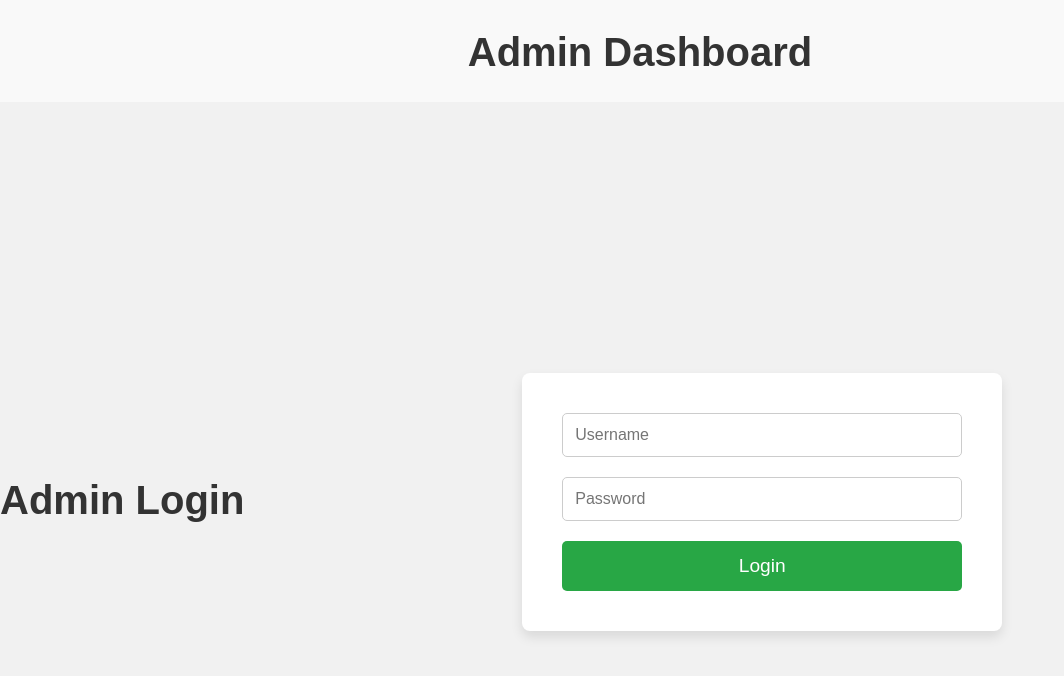
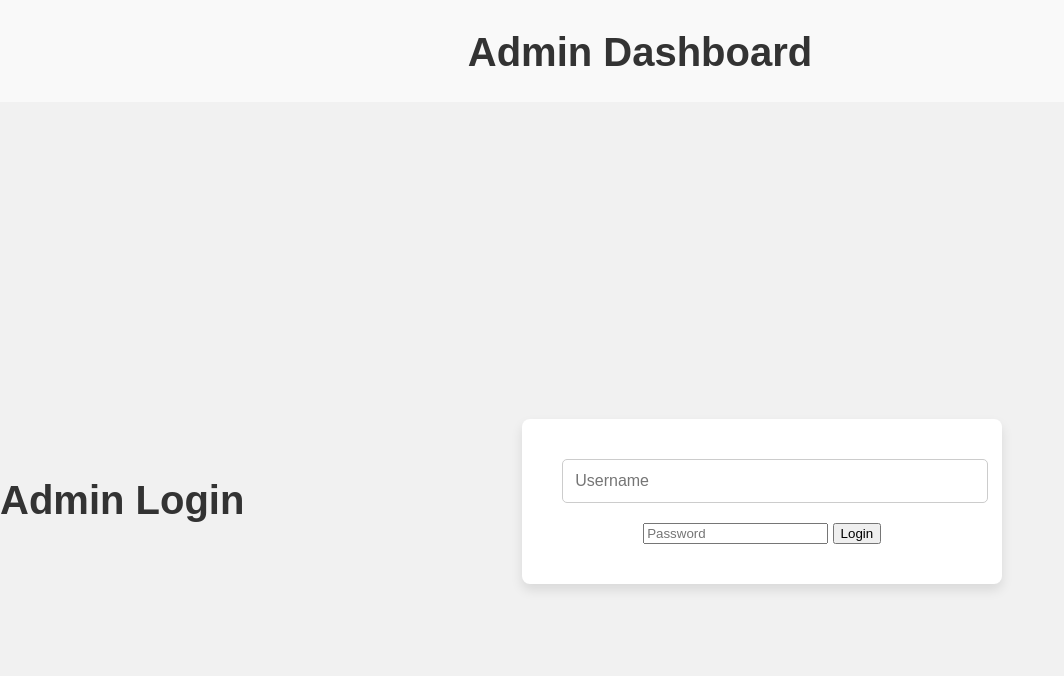
Before and after one commit to dc080523/testing, a website: page frontend/admin.html in a window 1280 px wide. Shown: the whole page, without its empty margins (0-1064 px from the left). Drawn offline with Linux system fonts and the light colour scheme.

Commit message:
Update style.css

```diff
--- a/frontend/style.css
+++ b/frontend/style.css
@@ -160,59 +160,38 @@ input[type="tel"]:focus {
     width: 100%;
     max-width: 400px;
     text-align: center;
-    margin: auto; /* Ensures horizontal centering */
+    margin: auto;
 }
 
 #admin-login-form h2 {
     margin-bottom: 25px;
     font-size: 2rem;
     color: #333;
+    text-align: center; /* Ensure header is centered */
 }
 
-#admin-login-form input[type="text"],
-#admin-login-form input[type="password"] {
-    width: 100%;
-    padding: 12px;
-    margin-bottom: 20px;
-    border: 1px solid #ccc;
-    border-radius: 5px;
-    font-size: 1rem;
-    max-width: 100%; /* Ensures inputs span the full width */
-    box-sizing: border-box; /* Makes inputs fill their container properly */
+/* Admin Dashboard Styles */
+#dashboard-container {
+    display: flex;
+    flex-direction: column;
+    margin: 20px;
+    background-color: #fff;
+    padding: 25px;
+    border-radius: 8px;
+    box-shadow: 0 6px 12px rgba(0, 0, 0, 0.1);
 }
 
-#admin-login-form input[type="text"]:focus,
-#admin-login-form input[type="password"]:focus {
-    border-color: #FDB94A; /* Focus color for consistency */
-    outline: none;
+#dashboard-container h3 {
+    font-size: 2rem; /* Increase size of header for better visibility */
+    color: #333;
+    margin-bottom: 25px;
+    text-align: center; /* Ensure header is centered */
 }
 
-#admin-login-form button {
-    padding: 14px 30px;
-    font-size: 1.2rem;
-    background-color: #28a745;
-    color: white;
-    border: none;
-    cursor: pointer;
-    border-radius: 5px;
-    transition: background-color 0.3s ease;
-    width: 100%;
-}
-
-#admin-login-form button:hover {
-    background-color: #218838;
-}
-
-#admin-login-form p {
-    margin-top: 20px;
-    font-size: 1rem;
-    color: #555;
-}
-
-/* Admin Link Button Styles */
+/* Admin Login Button Styles */
 #admin-link {
     text-align: center;
-    margin-top: 20px;
+    margin: 30px 0;
 }
 
 #admin-link button {
@@ -230,23 +209,7 @@ input[type="tel"]:focus {
     background-color: #218838;
 }
 
-/* Admin Dashboard Styles */
-#dashboard-container {
-    display: flex;
-    flex-direction: column;
-    margin: 20px;
-    background-color: #fff;
-    padding: 25px;
-    border-radius: 8px;
-    box-shadow: 0 6px 12px rgba(0, 0, 0, 0.1);
-}
-
-#dashboard-container h3 {
-    font-size: 1.8rem;
-    color: #333;
-    margin-bottom: 25px;
-}
-
+/* Dashboard Card Styles */
 .dashboard-card {
     display: flex;
     justify-content: space-between;
```
